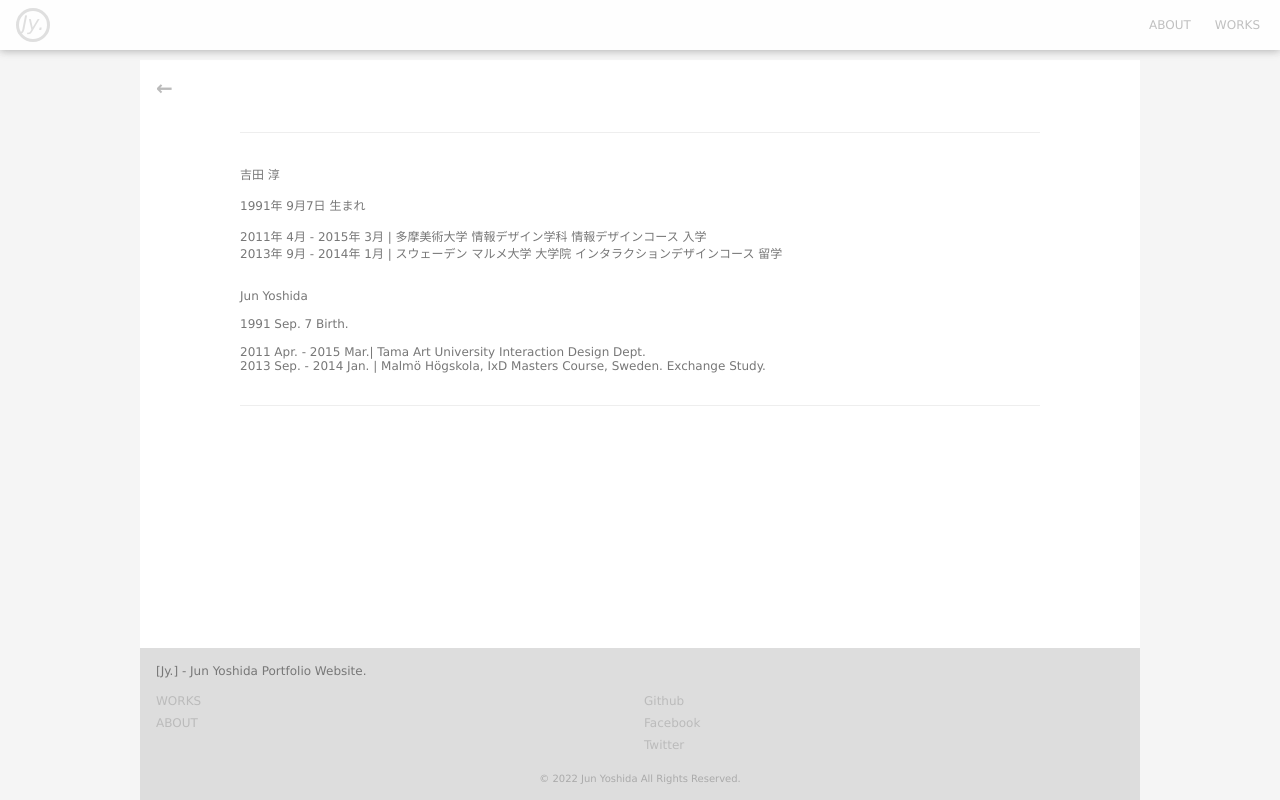
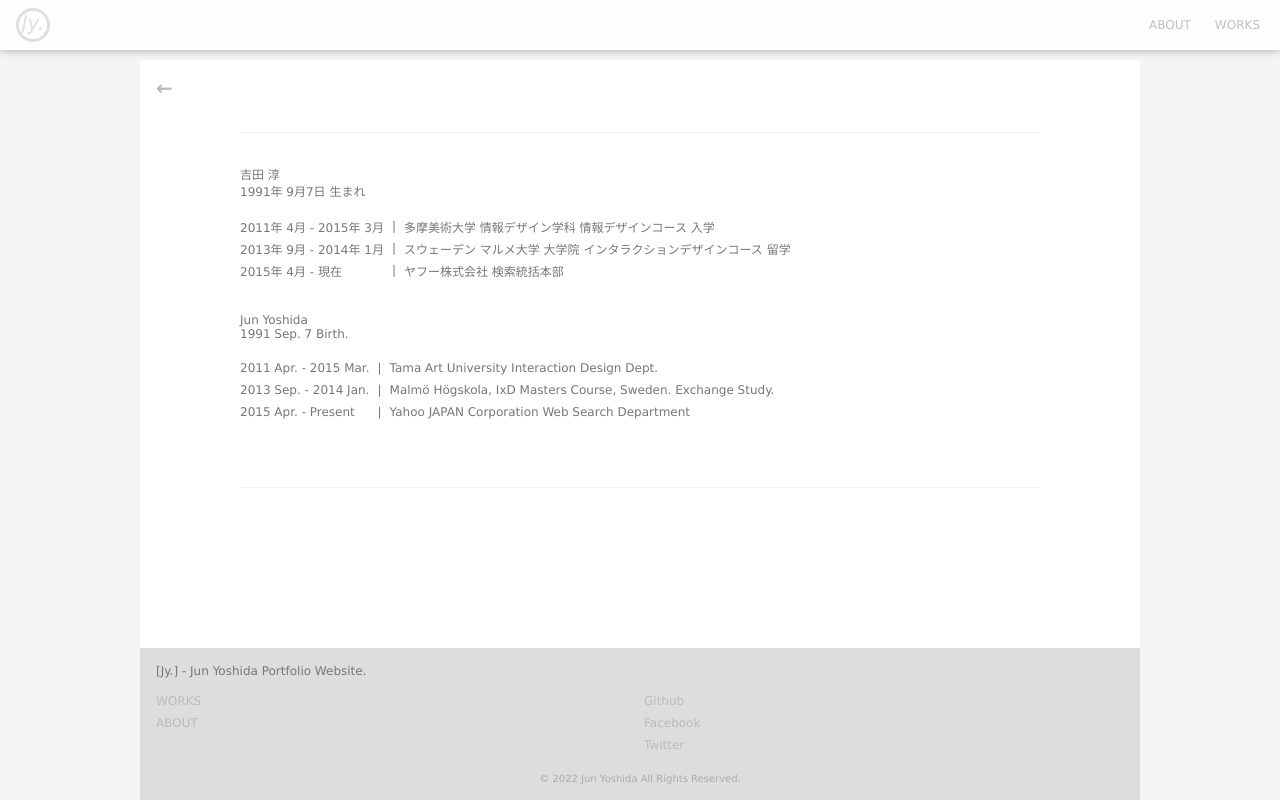
Before and after one commit to ysjn/jyw, a Next.js app: page /about in a window 1280 px wide. Built offline with nearby package versions, Linux system fonts and the light colour scheme.

Commit message:
feat: refactor about page

```diff
--- a/package.json
+++ b/package.json
@@ -29,7 +29,6 @@
     "stylelint": "^14.9.0",
     "stylelint-config-prettier": "^9.0.3",
     "stylelint-config-recess-order": "^3.0.0",
-    "stylelint-config-standard": "^26.0.0",
     "stylelint-config-standard-scss": "^4.0.0",
     "stylelint-prettier": "^2.0.0",
     "typescript": "4.7.3"
--- a/pages/about.module.scss
+++ b/pages/about.module.scss
@@ -7,5 +7,13 @@
     color: #777;
     border: 1px solid #eee;
     border-width: 1px 0;
+
+    td:nth-child(2) {
+      padding: 4px 8px;
+    }
+
+    li {
+      margin-bottom: 4px;
+    }
   }
 }
--- a/pages/about.tsx
+++ b/pages/about.tsx
@@ -17,30 +17,54 @@ const About: NextPage = () => {
         <div className="Main">
           <Back />
           <div className={styles.About__profile}>
-            <p>
+            <div className="util-Margin--32">
+              <p className="util-Margin--16">
                 吉田 淳
                 <br />
-              <br />
                 1991年 9月7日 生まれ
-              <br />
-              <br />
-              2011年 4月 - 2015年 3月 | 多摩美術大学 情報デザイン学科 情報デザインコース 入学
-              <br />
-              2013年 9月 - 2014年 1月 | スウェーデン マルメ大学 大学院
-              インタラクションデザインコース 留学
-              <br />
-              <br />
-              <br />
+              </p>
+              <table>
+                <tr>
+                  <td>2011年 4月 - 2015年 3月</td>
+                  <td> | </td>
+                  <td>多摩美術大学 情報デザイン学科 情報デザインコース 入学</td>
+                </tr>
+                <tr>
+                  <td>2013年 9月 - 2014年 1月</td>
+                  <td> | </td>
+                  <td>スウェーデン マルメ大学 大学院 インタラクションデザインコース 留学</td>
+                </tr>
+                <tr>
+                  <td>2015年 4月 - 現在</td>
+                  <td> | </td>
+                  <td>ヤフー株式会社 検索統括本部</td>
+                </tr>
+              </table>
+            </div>
+            <div className="util-Margin--32">
+              <p className="util-Margin--16">
                 Jun Yoshida
                 <br />
-              <br />
                 1991 Sep. 7 Birth.
-              <br />
-              <br />
-              2011 Apr. - 2015 Mar.| Tama Art University Interaction Design Dept.
-              <br />
-              2013 Sep. - 2014 Jan. | Malmö Högskola, IxD Masters Course, Sweden. Exchange Study.
               </p>
+              <table>
+                <tr>
+                  <td>2011 Apr. - 2015 Mar. </td>
+                  <td> | </td>
+                  <td>Tama Art University Interaction Design Dept.</td>
+                </tr>
+                <tr>
+                  <td>2013 Sep. - 2014 Jan.</td>
+                  <td> | </td>
+                  <td>Malmö Högskola, IxD Masters Course, Sweden. Exchange Study.</td>
+                </tr>
+                <tr>
+                  <td>2015 Apr. - Present</td>
+                  <td> | </td>
+                  <td>Yahoo JAPAN Corporation Web Search Department</td>
+                </tr>
+              </table>
+            </div>
           </div>
         </div>
         <Footer />
--- a/styles/global.scss
+++ b/styles/global.scss
@@ -40,3 +40,9 @@ figure {
   margin: 0 auto;
   color: #777;
 }
+
+@for $i from 1 to 10 {
+  .util-Margin--#{$i * 4} {
+    margin-bottom: #{$i * 4}px;
+  }
+}
```
Also changed, not shown: .stylelintrc.js, 1 other file (tests, documents, lock files or other folders). Lines whose indentation alone changed are shown as unchanged.
